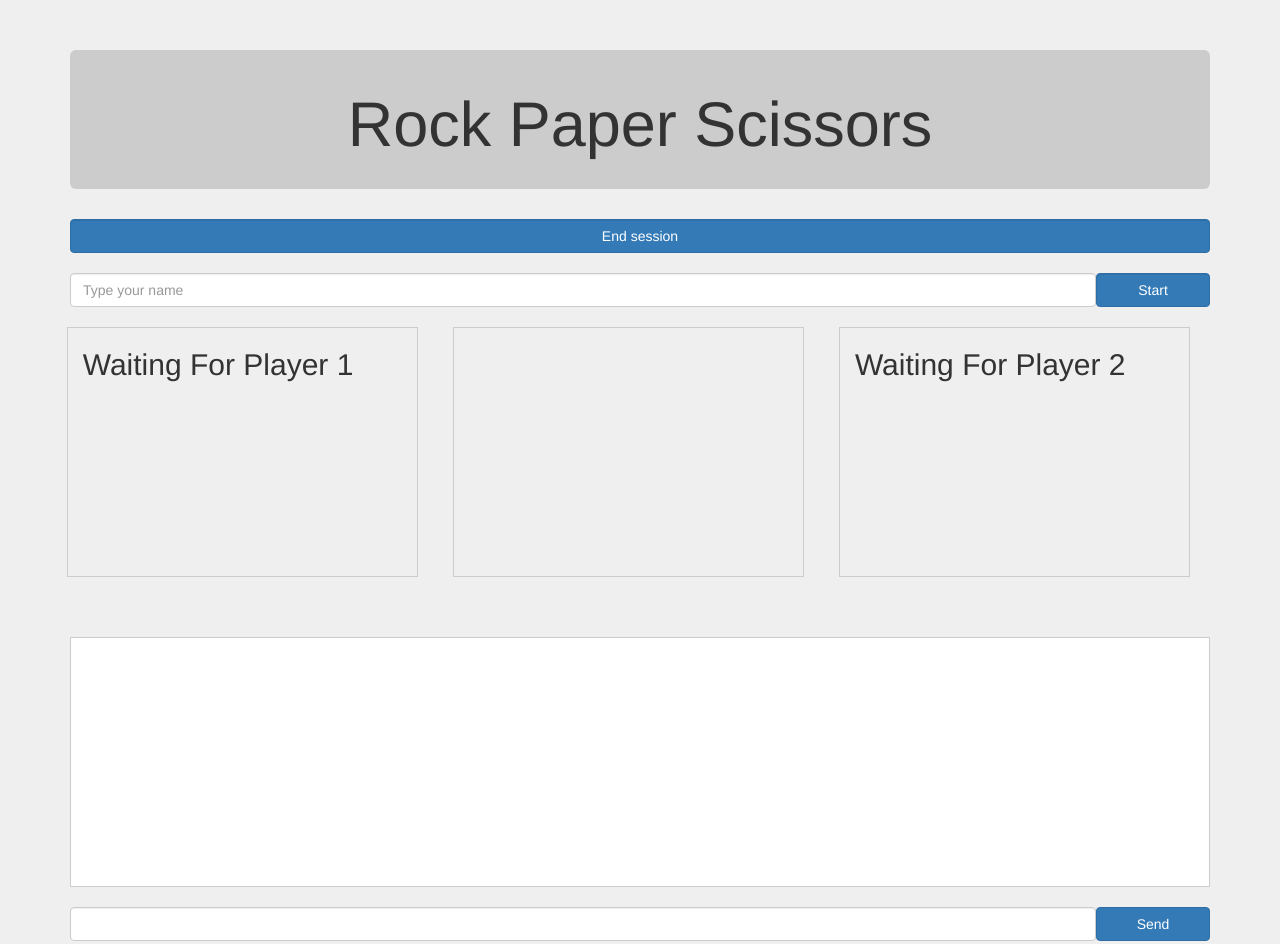
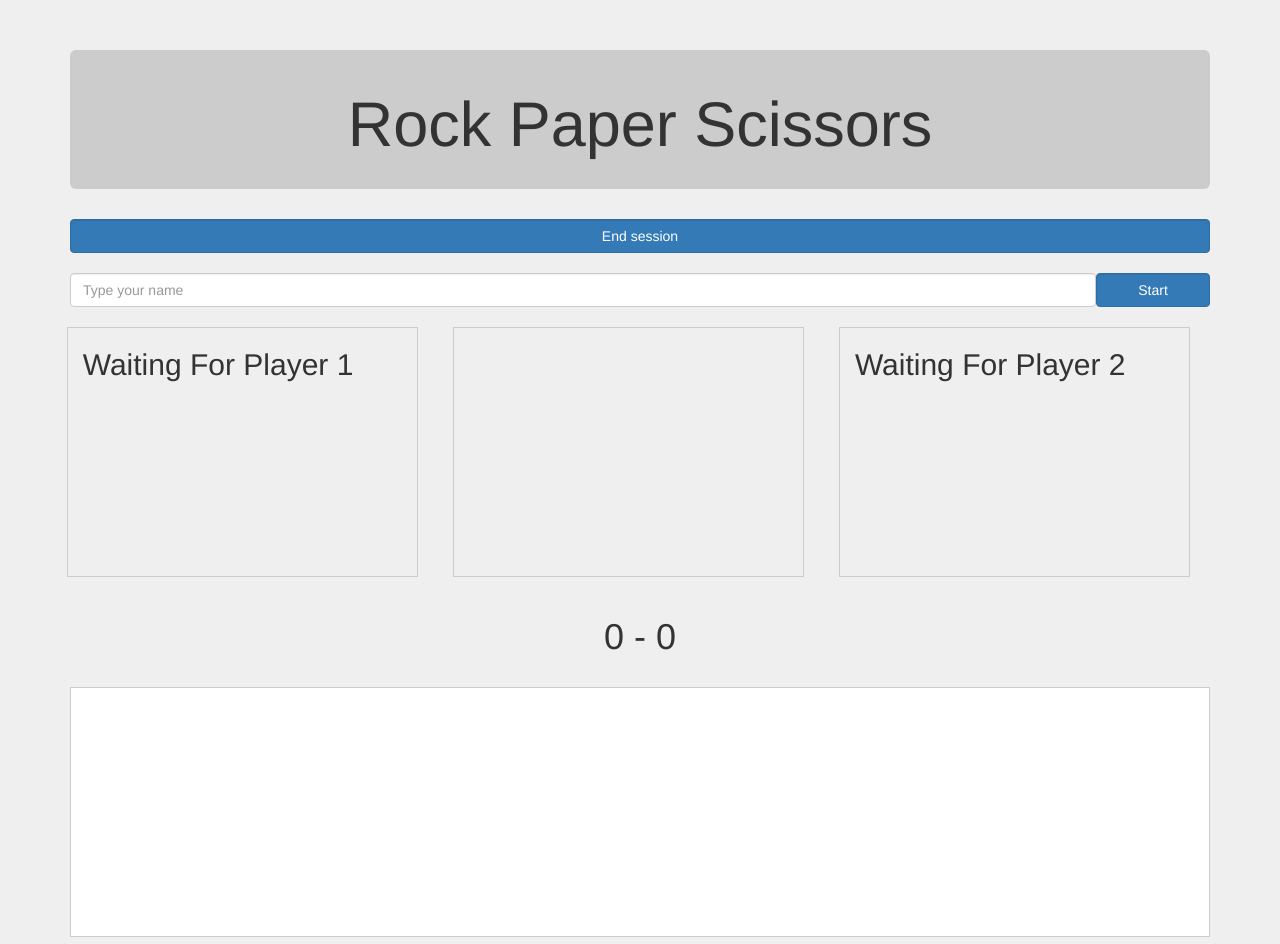
Before and after one commit to elshadagayev/Firebase_homework, a plain HTML site: page index.html in a window 1280 px wide. Shown: the top 944 px of the page. Drawn offline with nearby package versions, Linux system fonts and the light colour scheme; no server answers.

Commit message:
score fix

```diff
--- a/index.html
+++ b/index.html
@@ -37,7 +37,7 @@
 				</div>
 			</div>
 			<div class="row">
-				<h1 class="score text-center"></h1>
+				<h1 class="score text-center">0 - 0</h1>
 			</div>
 			<div class="row">
 				<div class="col-lg-12">
```
